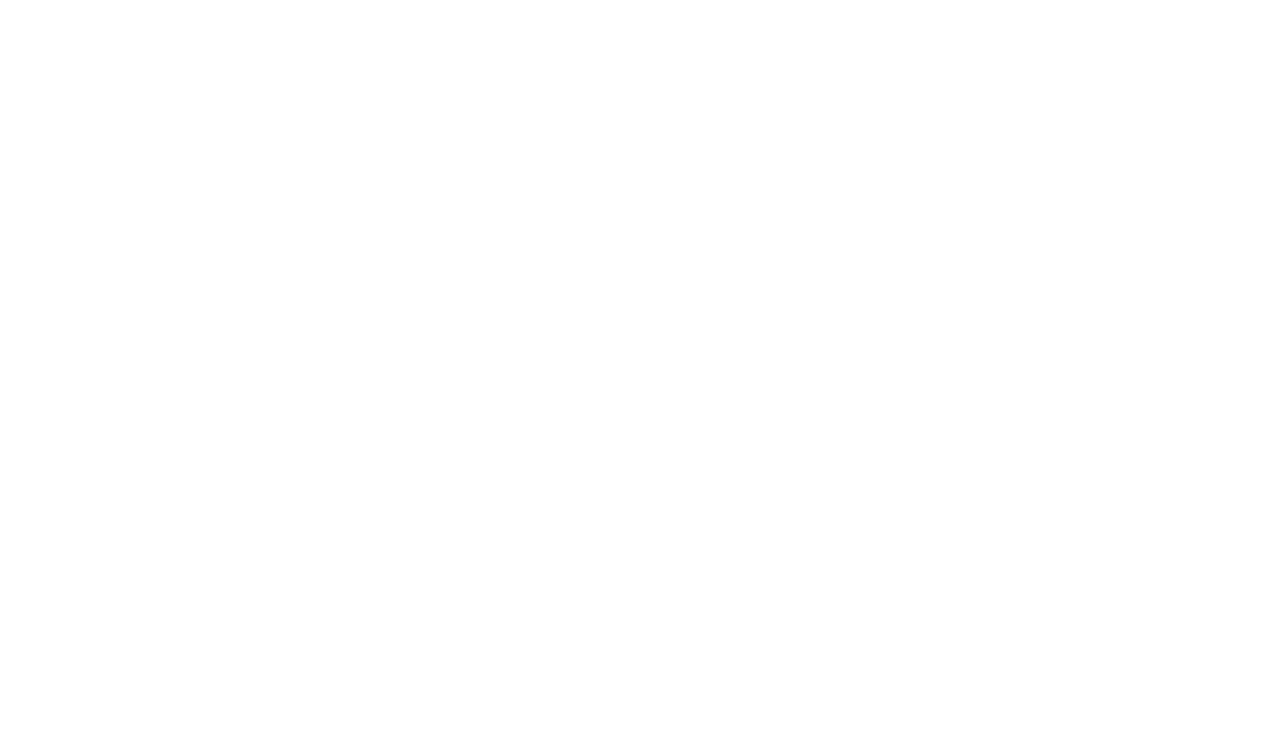
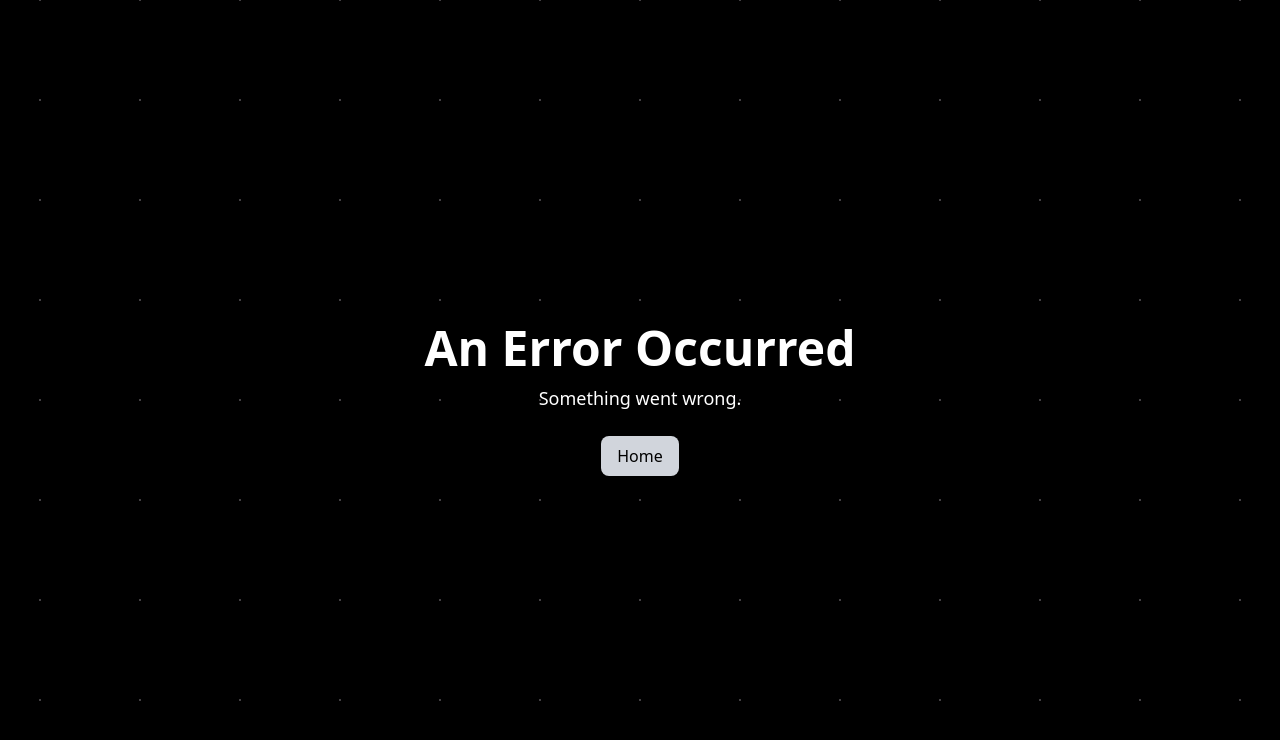
Before and after one commit to RubenAlvarezGJ/similarity-graph, a React (Vite) app in the folder frontend/: page /error in a window 1280 px wide. Before the commit this address had no page. Shown: the top 740 px of the page. Built offline with nearby package versions, Linux system fonts and the light colour scheme.

Commit message:
error support

```diff
--- a/frontend/src/App.jsx
+++ b/frontend/src/App.jsx
@@ -2,6 +2,7 @@
 import Home from "./components/Home";
 import Loading from "./components/Loading";
 import Graph from "./components/Graph";
+import Error from "./components/Error";
 
 function App() {
   return (
@@ -9,6 +10,7 @@
       <Route path="/" element={<Home />} />
       <Route path="/loading" element={<Loading />} />
       <Route path="/results" element={<Graph />} />
+      <Route path="/error" element={<Error />} />
     </Routes>
   );
 }
--- /dev/null
+++ b/frontend/src/components/Error.jsx
@@ -0,0 +1,43 @@
+import { useLocation, useNavigate } from "react-router-dom";
+
+function Error() {
+  const location = useLocation();
+  const navigate = useNavigate();
+
+  const error = location.state?.error || "Something went wrong.";
+  const url = location.state?.url;
+
+  const handleRetry = () => {
+    if (url) {
+      navigate("/loading", { state: { url } });
+    } else {
+      // fallback
+      navigate("/");
+    }
+  };
+
+  return (
+    <div className="bg-dot-grid flex flex-col items-center justify-center h-screen text-white">
+      <h1 className="text-5xl font-semibold mb-3">An Error Occurred</h1>
+      <p className="text-lg mb-6 max-w-md text-center">{error}</p>
+      <div className="flex gap-4">
+        {url && (
+          <button
+            onClick={handleRetry}
+            className="bg-gray-300 text-black px-4 py-2 rounded-lg hover:bg-gray-500"
+          >
+            Retry
+          </button>
+        )}
+        <button
+          onClick={() => navigate("/")}
+          className="bg-gray-300 text-black px-4 py-2 rounded-lg hover:bg-gray-500"
+        >
+          Home
+        </button>
+      </div>
+    </div>
+  );
+}
+
+export default Error;
--- a/frontend/src/components/Graph.jsx
+++ b/frontend/src/components/Graph.jsx
@@ -88,6 +88,7 @@
         sourceHandle,
         target: node.id,
         targetHandle,
+        animated: "true",
         style: {
           stroke: "#776d6dff",
           strokeWidth: 3,
--- a/frontend/src/components/Home.jsx
+++ b/frontend/src/components/Home.jsx
@@ -23,15 +23,6 @@
     }
 
     navigate("/loading", { state: { url } });
-
-    try {
-      const response = await fetch(`/api/crawl?url=${encodeURIComponent(url)}`);
-      const data = await response.json();
-      navigate("/results", { state: { data } });
-    } catch (err) {
-      console.error("Failed to fetch data:", err);
-      navigate("/error");
-    }
   };
 
   return (
@@ -49,7 +40,7 @@
         </div>
         <button
           type="submit"
-          className="bg-white text-black px-3 py-2 rounded-lg hover:bg-gray-500"
+          className="bg-gray-300 text-black px-3 py-2 rounded-lg hover:bg-gray-500"
         >
           Submit
         </button>
--- a/frontend/src/components/Loading.jsx
+++ b/frontend/src/components/Loading.jsx
@@ -1,9 +1,39 @@
-import { useLocation } from "react-router-dom";
+import { useLocation, useNavigate } from "react-router-dom";
+import { useEffect } from "react";
 import UrlPreviewBox from "./UrlPreviewBox";
 
 function Loading() {
   const location = useLocation();
-  const url = location.state?.url || "No URL provided";
+  const navigate = useNavigate();
+  const url = location.state?.url;
+
+  useEffect(() => {
+    if (!url) {
+      navigate("/error", { state: { error: "No URL provided." } });
+      return;
+    }
+
+    const fetchData = async () => {
+      try {
+        const response = await fetch(
+          `/api/crawl?url=${encodeURIComponent(url)}`
+        );
+        const data = await response.json();
+
+        if (!response.ok) {
+          navigate("/error", { state: { error: data.error, url } });
+          return;
+        }
+
+        navigate("/results", { state: { data } });
+      } catch (err) {
+        console.error("Fetch error:", err);
+        navigate("/error", { state: { error: "Unexpected error.", url } });
+      }
+    };
+
+    fetchData();
+  }, [url, navigate]);
 
   return (
     <div className="bg-dot-grid-glow flex flex-col items-center justify-center h-screen text-white">
```
